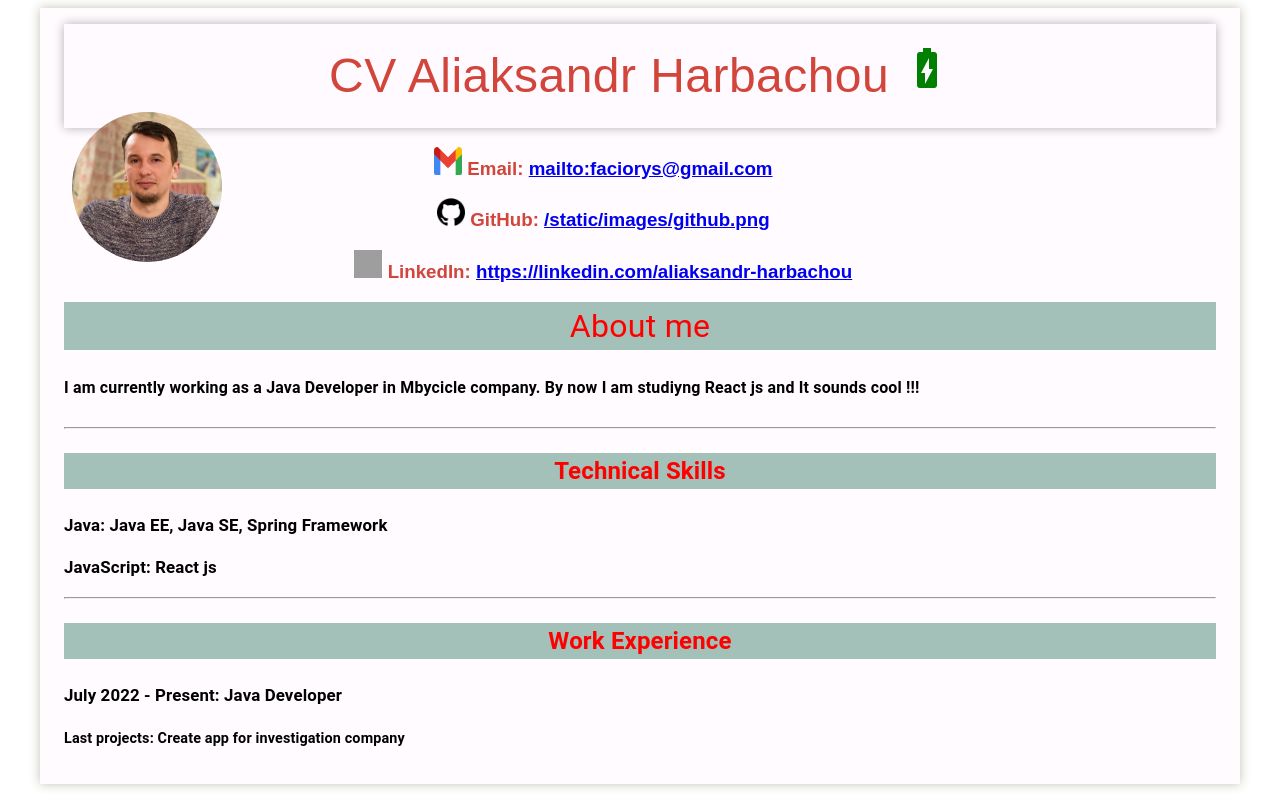
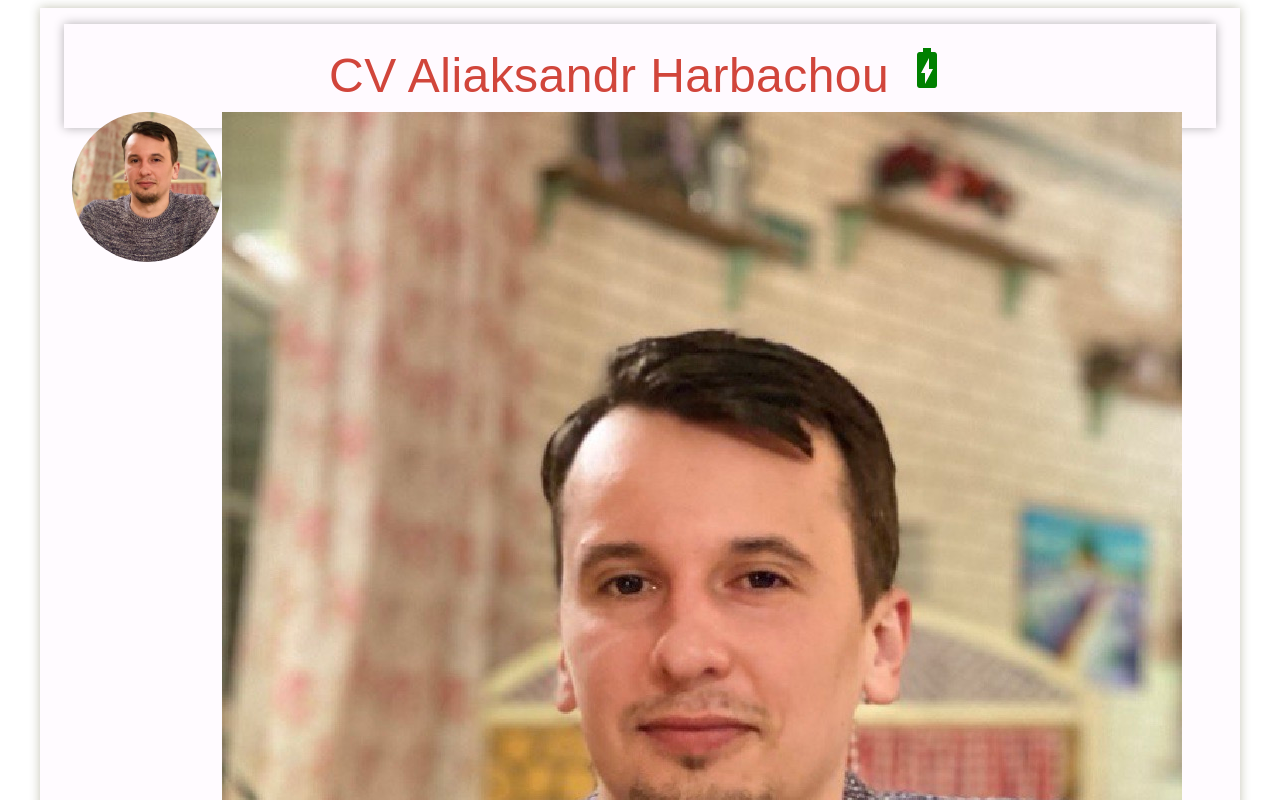
Before and after one commit to aliaksharbachou/swapi-learn-java-react, a React (Vite) app: page / in a window 1280 px wide. Shown: the top 800 px of the page. Built offline with nearby package versions, Linux system fonts and the light colour scheme; grey boxes are pictures that could not be loaded.

Commit message:
test avatar

```diff
--- a/src/components/counter/UserLink.tsx
+++ b/src/components/counter/UserLink.tsx
@@ -46,6 +46,7 @@ function UserLink(): JSX.Element {
             height: 150,
           }}
         />
+        <img src="/static/images/avatar.jpeg" alt="" />
         <Grid item xs={12} md={8}>
           {content}
         </Grid>
```
